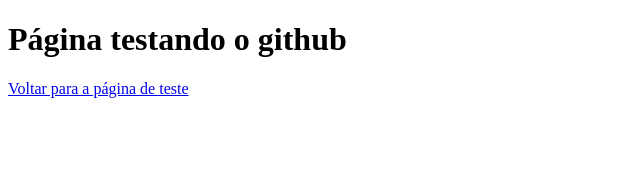
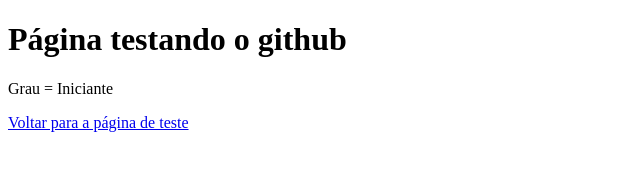
Before and after one commit to claudioT-777/aulateste, a plain HTML site: page testegithub.html in a window 1280 px wide. Shown: the whole page, without its empty margins (0-640 px from the left). Drawn offline with Linux system fonts and the light colour scheme.

Commit message:
Adicional de carectere

```diff
--- a/testegithub.html
+++ b/testegithub.html
@@ -7,6 +7,7 @@
 </head>
 <body>
     <h1>Página testando o github</h1>
+    <p>Grau = Iniciante</p>
     <a href="index.html">Voltar para a página de teste</a>
 </body>
 </html>
```
